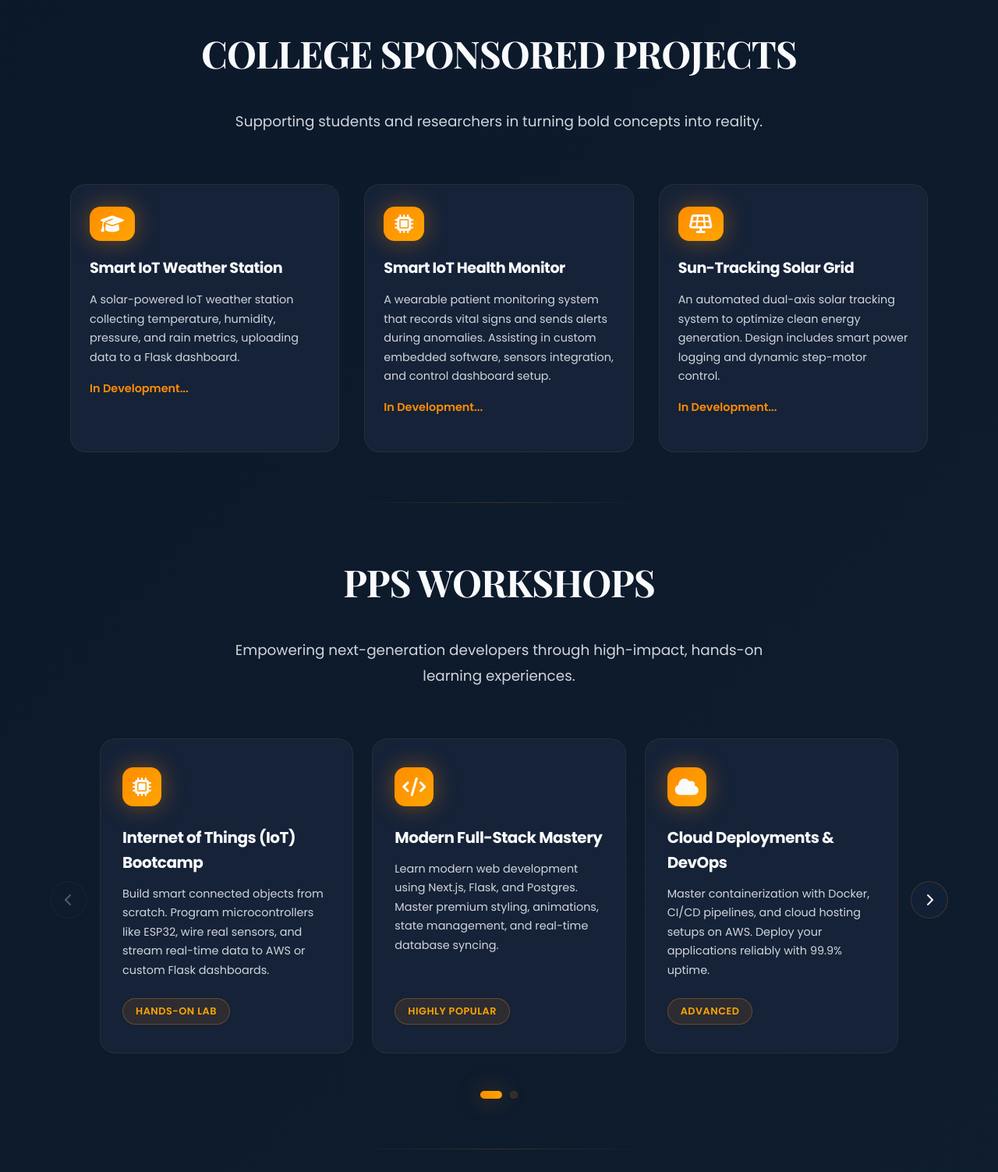
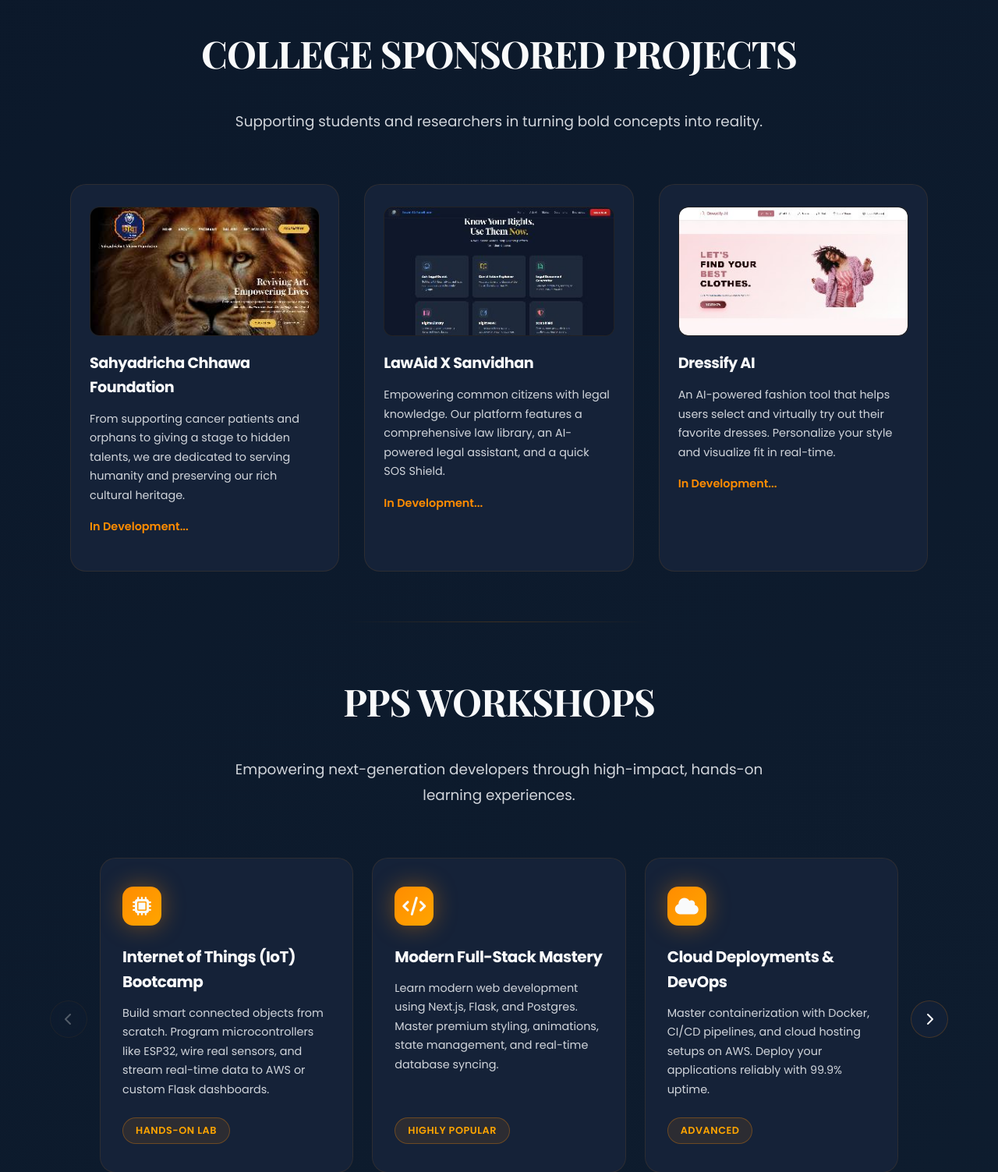
Before and after one commit to PiyushMB00/Phoenix-Pixels-Studios, a Flask app: page / in a window 1280 px wide. Shown: the part 2218-3721 px from the top of the page at 78% size. Run offline with Flask 3, Linux system fonts and the light colour scheme; parts of the project's set-up code (start-up, migrations or seed data) failed here and were passed over.

Commit message:
Images Added To Cards

```diff
--- /dev/null
+++ b/copy_assets.py
@@ -0,0 +1 @@
+# File deleted by user request - images already placed inside static folder.
--- a/static/css/style.css
+++ b/static/css/style.css
@@ -2024,3 +2024,28 @@ footer .column > a:hover {
         display: none; /* Hide buttons on mobile, rely on touch/swipe or dot navigation */
     }
 }
+
+/* College Projects Card Images Styles */
+.card-img-wrapper {
+    width: 100%;
+    aspect-ratio: 16/9;
+    overflow: hidden;
+    border-radius: 12px;
+    margin-bottom: 1.25rem;
+    border: 1px solid var(--border-subtle);
+    position: relative;
+    background: var(--bg-primary);
+}
+
+.project-card-img {
+    width: 100%;
+    height: 100%;
+    object-fit: cover;
+    border-radius: 12px !important;
+    display: block !important;
+    transition: transform 0.5s cubic-bezier(0.4, 0, 0.2, 1);
+}
+
+.card:hover .project-card-img {
+    transform: scale(1.06);
+}
--- a/templates/index.html
+++ b/templates/index.html
@@ -132,33 +132,44 @@ block content %}
   </p>
   <div class="features projects-grid">
     <div class="card">
-      <span><i class="fa-solid fa-graduation-cap"></i></span>
-      <h4>Smart IoT Weather Station</h4>
+      <div class="card-img-wrapper">
+        <img src="{{ url_for('static', filename='images/Sahyadricha Chhawa Foundation.jpg') }}"
+          alt="Sahyadricha Chhawa Foundation" class="project-card-img">
+      </div>
+      <h4>Sahyadricha Chhawa Foundation</h4>
       <p>
-        A solar-powered IoT weather station collecting temperature, humidity, pressure, and rain metrics, uploading data
-        to a Flask dashboard.
+        From supporting cancer patients and orphans to giving a stage to hidden talents, we are dedicated to serving
+        humanity and preserving our rich cultural heritage.
       </p>
       <p style="color: var(--phoenix-orange); font-weight: 600">
         In Development...
       </p>
     </div>
     <div class="card">
-      <span><i class="fa-solid fa-microchip"></i></span>
-      <h4>Smart IoT Health Monitor</h4>
+      <div class="card-img-wrapper">
+        <img src="{{ url_for('static', filename='images/LawAid X Sanvidhan.jpg') }}" alt="LawAid X Sanvidhan"
+          class="project-card-img">
+      </div>
+      <h4>LawAid X Sanvidhan</h4>
       <p>
-        A wearable patient monitoring system that records vital signs and sends alerts during anomalies. Assisting in
-        custom embedded software, sensors integration, and control dashboard setup.
+        Empowering common citizens with legal knowledge. Our platform features a comprehensive law library, an
+        AI-powered
+        legal assistant, and a quick SOS Shield.
       </p>
       <p style="color: var(--phoenix-orange); font-weight: 600">
         In Development...
       </p>
     </div>
     <div class="card">
-      <span><i class="fa-solid fa-solar-panel"></i></span>
-      <h4>Sun-Tracking Solar Grid</h4>
+      <div class="card-img-wrapper">
+        <img src="{{ url_for('static', filename='images/Dressify AI.jpg') }}" alt="Dressify AI"
+          class="project-card-img">
+      </div>
+      <h4>Dressify AI</h4>
       <p>
-        An automated dual-axis solar tracking system to optimize clean energy generation. Design includes smart power
-        logging and dynamic step-motor control.
+        An AI-powered fashion tool that helps users select and virtually try out their favorite dresses. Personalize
+        your
+        style and visualize fit in real-time.
       </p>
       <p style="color: var(--phoenix-orange); font-weight: 600">
         In Development...
```
Also changed, not shown: static/images/Dressify AI.jpg (added), static/images/LawAid X Sanvidhan.jpg (added), static/images/Sahyadricha Chhawa Foundation.jpg (added).
